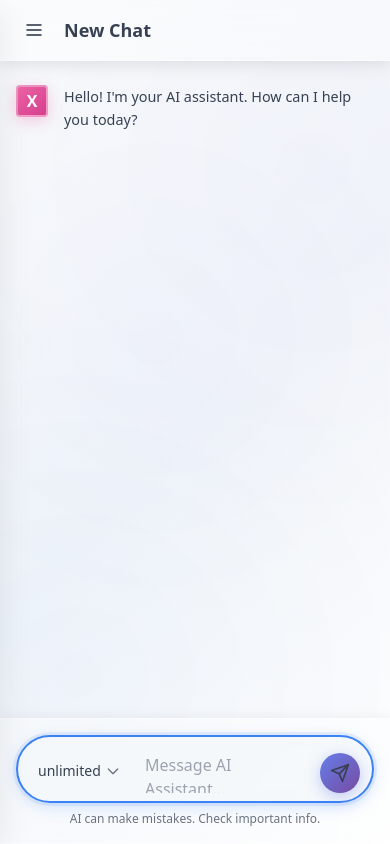
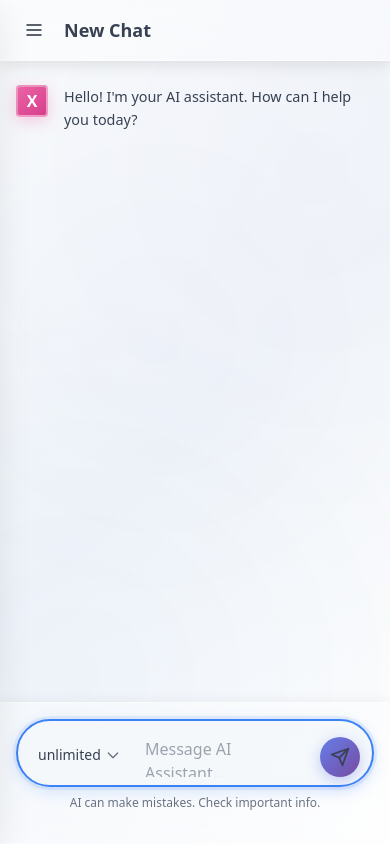
Before and after one commit to arshads28/AI-Chat, a plain HTML site: page index.html in a window 390 px wide. Drawn offline with nearby package versions, Linux system fonts and the light colour scheme; no server answers.

Commit message:
bottom padding

```diff
--- a/style.css
+++ b/style.css
@@ -204,6 +204,10 @@ body.light-mode {
         padding-bottom: env(safe-area-inset-bottom);
     }
 
+    footer {
+        padding-bottom: calc(1rem + env(safe-area-inset-bottom, 0px));
+    }
+
     .sidebar {
         position: fixed;
         left: 0;
@@ -229,6 +233,7 @@ body.light-mode {
 
     .main-content {
         margin-left: 0;
+        padding-bottom: env(safe-area-inset-bottom, 0px);
     }
 }
 
```
